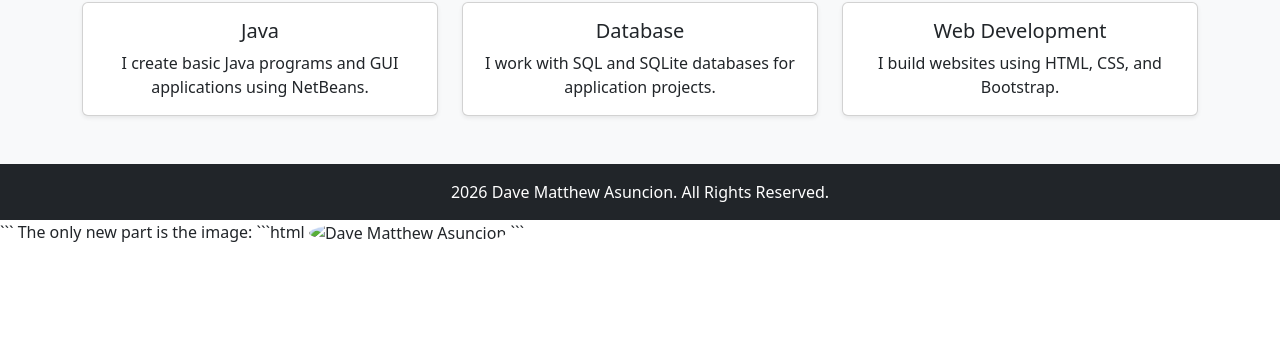
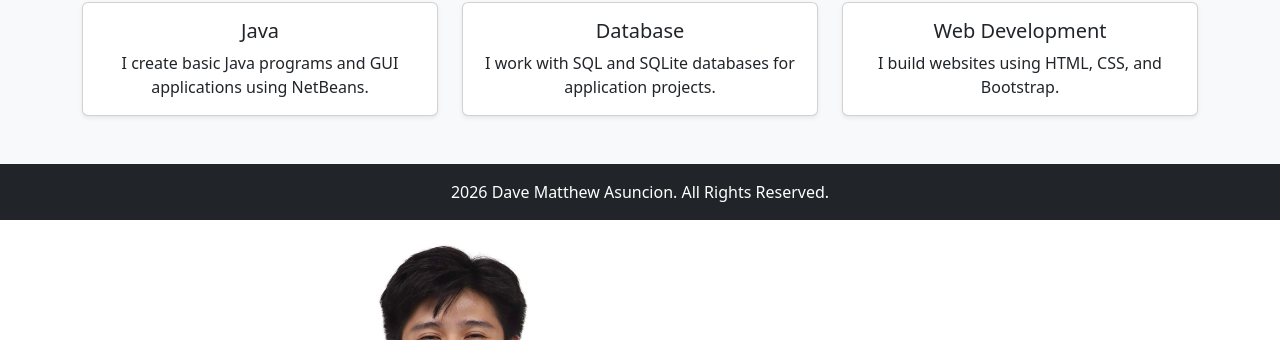
Before and after one commit to daveee098/ENTPROG, a plain HTML site: page index.html in a window 1280 px wide. Shown: the part 460-800 px from the top of the page. Drawn offline with nearby package versions, Linux system fonts and the light colour scheme; files whose address does not match are found by name.

Commit message:
Update index.html

````diff
--- a/index.html
+++ b/index.html
@@ -205,7 +205,7 @@
 The only new part is the image:
 
 ```html
-<img src="image/profile.jpg"
+<img src="image/Portfolio_Picture.jpg"
      alt="Dave Matthew Asuncion"
      class="img-fluid rounded-circle"
      width="300">
````
